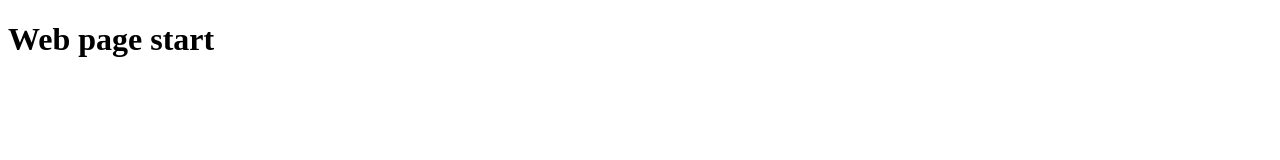
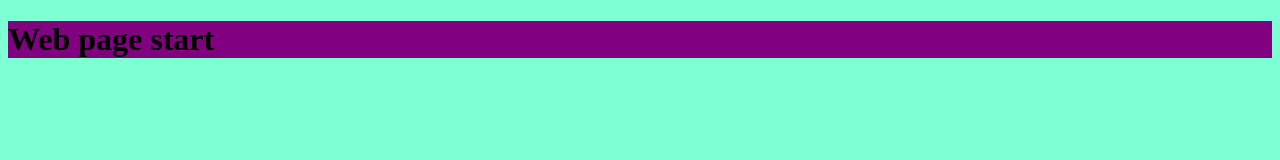
Before and after one commit to christopher58/website-christopher, a plain HTML site: page index.html in a window 1280 px wide. Drawn offline with Linux system fonts and the light colour scheme.

Commit message:
add basics

```diff
--- a/index.html
+++ b/index.html
@@ -5,6 +5,7 @@
     <meta http-equiv="X-UA-Compatible" content="IE=edge">
     <meta name="viewport" content="width=device-width, initial-scale=1.0">
     <title>Document</title>
+    <link rel="stylesheet" href="style.css">
 </head>
 <body>
     <h1>Web page start</h1>
--- /dev/null
+++ b/style.css
@@ -0,0 +1,7 @@
+body{
+    background-color: aquamarine;
+}
+
+h1{
+    background-color: purple;
+}
```
